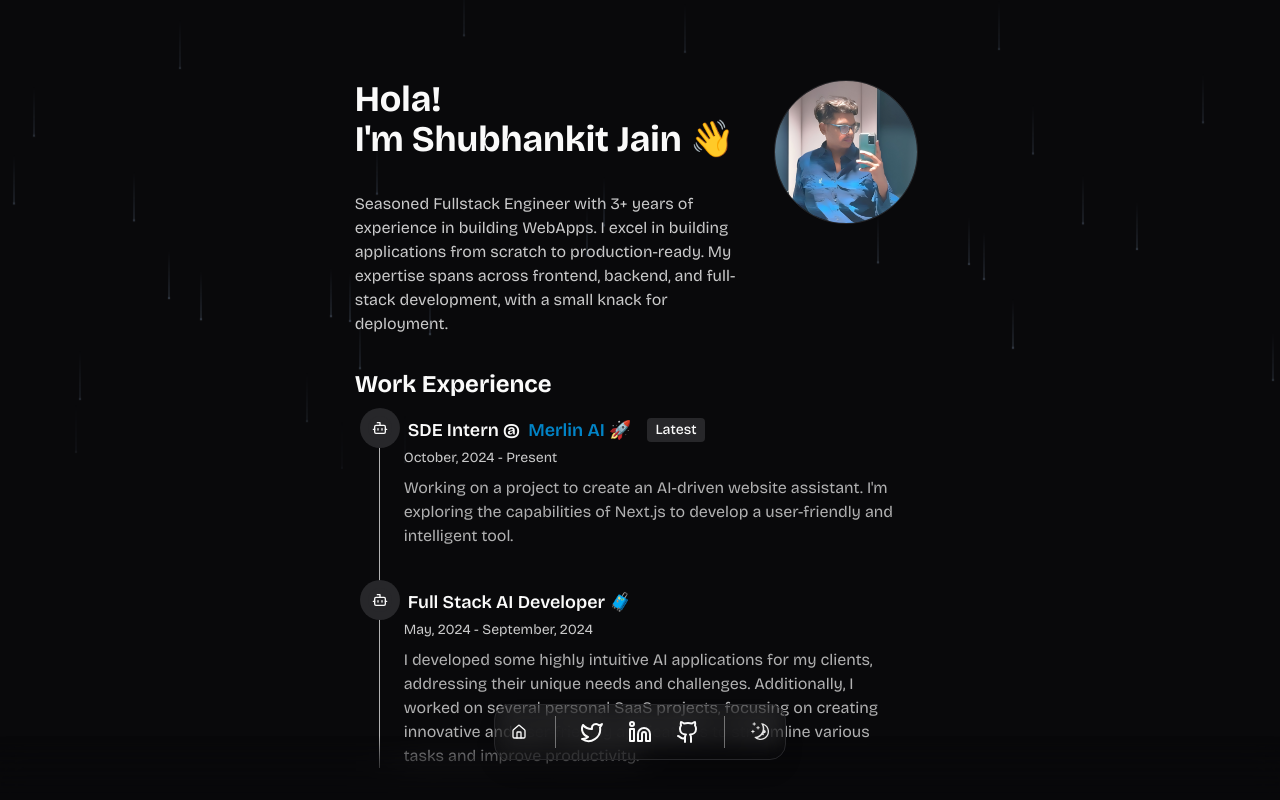
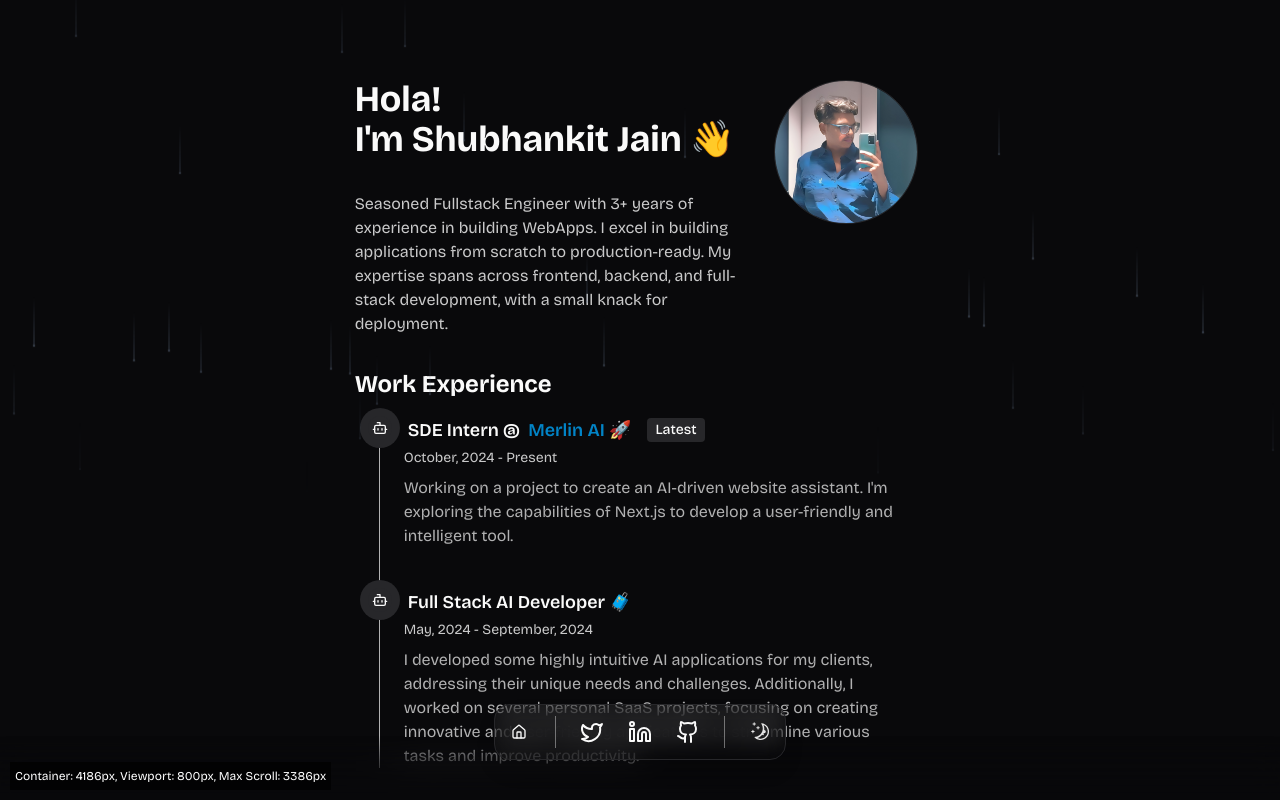
Before and after one commit to avayyyyyyy/shubhcodes, a Next.js app: page / in a window 1280 px wide. Shown: the top 800 px of the page. Built offline with nearby package versions, Linux system fonts and the light colour scheme.

Commit message:
style: update global CSS styles and add debug information in CustomScroll component feat: improve layout in Hackathon component

```diff
--- a/app/globals.css
+++ b/app/globals.css
@@ -1,20 +1,6 @@
 @tailwind base;
 @tailwind components;
 @tailwind utilities;
-
-
-
-body {
-  margin: 0;
-  padding: 0;
-  height: 100vh;
-}
-
-html {
-  margin: 0;
-  padding: 0;
-  height: 100%;
-}
 
 
 @layer base {
--- a/components/CustomScroll.tsx
+++ b/components/CustomScroll.tsx
@@ -10,11 +10,26 @@ const CustomScroll = ({ children }: { children: React.ReactNode }) => {
   // eslint-disable-next-line @typescript-eslint/no-unused-vars
   const [locomotiveScroll, setLocomotiveScroll] =
     useState<LocomotiveScroll | null>(null);
+  const [debugInfo, setDebugInfo] = useState<string>("");
 
   useEffect(() => {
     if (typeof window === "undefined") return;
 
     let instance: LocomotiveScroll | null = null;
+
+    const updateScroll = () => {
+      if (instance && scrollRef.current) {
+        instance.update();
+
+        // Debug information
+        const containerHeight = scrollRef.current.scrollHeight;
+        const viewportHeight = window.innerHeight;
+        const scrollMax = containerHeight - viewportHeight;
+        setDebugInfo(
+          `Container: ${containerHeight}px, Viewport: ${viewportHeight}px, Max Scroll: ${scrollMax}px`
+        );
+      }
+    };
 
     import("locomotive-scroll").then((locomotiveModule) => {
       const LocomotiveScroll = locomotiveModule.default;
@@ -23,27 +38,75 @@ const CustomScroll = ({ children }: { children: React.ReactNode }) => {
         instance = new LocomotiveScroll({
           el: scrollRef.current,
           smooth: true,
+          multiplier: 1,
+          lerp: 0.05,
+          scrollFromAnywhere: true,
+          smartphone: { smooth: true },
+          tablet: { smooth: true, breakpoint: 1024 },
+          reloadOnContextChange: true,
+          initPosition: { x: 0, y: 0 },
         });
 
         setLocomotiveScroll(instance);
+
+        // Initial update
+        updateScroll();
+
+        // Recalculate on window resize
+        window.addEventListener("resize", updateScroll);
+
+        // Recalculate heights periodically
+        const intervalId = setInterval(updateScroll, 1000);
+
+        // Listen for scroll events
+        instance.on(
+          "scroll",
+          (args: { scroll: { y: number }; limit: { y: number } }) => {
+            const { scroll, limit } = args;
+            console.log(`Scroll position: ${scroll.y}, Limit: ${limit.y}`);
           }
-    });
+        );
 
         return () => {
+          window.removeEventListener("resize", updateScroll);
+          clearInterval(intervalId);
           if (instance) {
             instance.destroy();
           }
         };
+      }
+    });
   }, []);
 
   return (
+    <>
       <div
         data-scroll-container
         ref={scrollRef}
-      style={{ minHeight: "fit-content" }}
+        style={{
+          minHeight: "100vh",
+          height: "auto",
+          overflow: "hidden",
+        }}
       >
         {children}
       </div>
+      {/* Debug overlay */}
+      <div
+        style={{
+          position: "fixed",
+          bottom: 10,
+          left: 10,
+          background: "rgba(0,0,0,0.7)",
+          color: "white",
+          padding: "5px",
+          fontSize: "12px",
+          zIndex: 9999,
+        }}
+      >
+        {debugInfo}
+      </div>
+    </>
   );
 };
 
--- a/components/Hackathon.tsx
+++ b/components/Hackathon.tsx
@@ -77,8 +77,8 @@ const HackathonCard = ({
 const Hackathon = () => {
   return (
     <section id="hackathons">
-      <div className="space-y-12 w-full py-12">
-        <div className="flex flex-col items-center justify-center space-y-4 text-center">
+      <div className="w-full ">
+        <div className="flex flex-col items-center justify-center mb-10 space-y-4 text-center">
           <div className="inline-block rounded-lg bg-secondary text-primary px-3 py-1 text-sm">
             Highlights
           </div>
```
Lines whose indentation alone changed are shown as unchanged.
